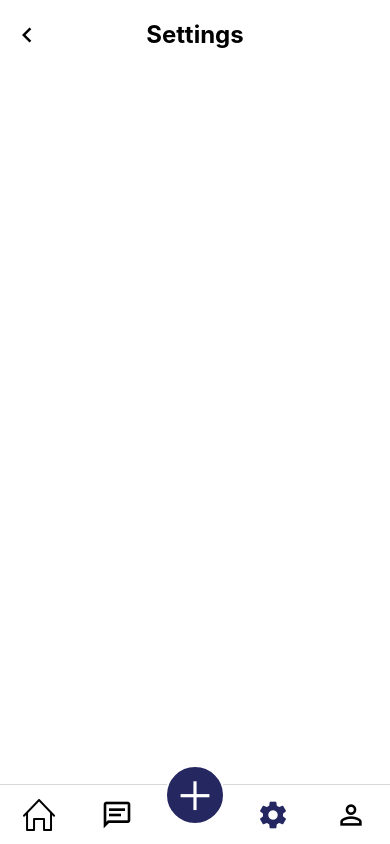
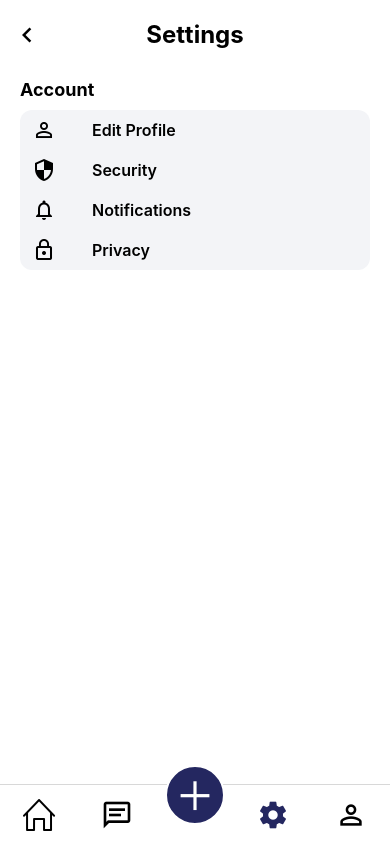
Before and after one commit to nazariikekosh/nk__ReactNative_userProfile, a React Native app in the folder userProfile/: screen /Settings in a window 390 px wide. Built offline with nearby package versions, Linux system fonts and the light colour scheme.

Commit message:
add settings account

```diff
--- a/userProfile/screens/Settings.js
+++ b/userProfile/screens/Settings.js
@@ -5,6 +5,51 @@ import {COLORS} from '../constants'
 import MaterialIcons from 'react-native-vector-icons/MaterialIcons';
 
 const Settings = ({navigation}) => {
+
+  const navigateToEditProfile = () => {
+    // navigation.navigate("EditProfile")
+    console.log('EditProfile function')
+  };
+  const navigateToSecurity = () => {
+    console.log('Security function')
+  };
+  const navigateToNotifications = () => {
+    console.log('Notifications function')
+  };
+  const navigateToPrivacy = () => {
+    console.log('Privacy function')
+  }
+
+
+  const accountItems = [
+    {icon:"person-outline", text: "Edit Profile", action: navigateToEditProfile},
+    {icon: "security", text: "Security", action: navigateToSecurity},
+    {icon: "notifications-none", text: "Notifications", action: navigateToNotifications},
+    {icon: "lock-outline", text: "Privacy", action: navigateToPrivacy},
+  ];
+
+  const renderSettingsItem = ({icon, text, action}) => (
+    <TouchableOpacity
+      onPress={action}
+      style={{
+        flexDirection: 'row',
+        alignItems: 'center',
+        paddingVertical: 8,
+        paddingLeft: 12
+      }}
+    >
+      <MaterialIcons name={icon} size={24} color="black" />
+      <Text style={{
+        marginLeft: 36,
+        fontSize: 16,
+        fontFamily: 'Inter',
+        fontWeight: 600,
+      }}>{text}</Text>
+
+    </TouchableOpacity>
+
+  )
+
   return (
     <SafeAreaView style={{
       flex: 1,
@@ -16,6 +61,22 @@ const Settings = ({navigation}) => {
         </TouchableOpacity>
         <Text style={{color: '#000000', fontSize: 24, fontWeight: 'bold', fontFamily: 'Inter'}}>Settings</Text>
       </View>
+
+      {/* Account Seting*/}
+
+    <View style={{marginBottom: 12, marginHorizontal: 20}}>
+      <Text style={{color: '#000000', fontSize: 18, fontWeight: 'bold', fontFamily: 'Inter', marginVertical: 10}}>Account</Text>
+      <View style={{borderRadius: 12, backgroundColor: COLORS.gray}}>
+      {
+        accountItems.map ((item, index) => (
+          <React.Fragment key={index}>
+            {renderSettingsItem(item)}
+          </React.Fragment>
+        ) )
+      }
+      </View>
+    </View>
+
     </SafeAreaView>
   )
 }
```
